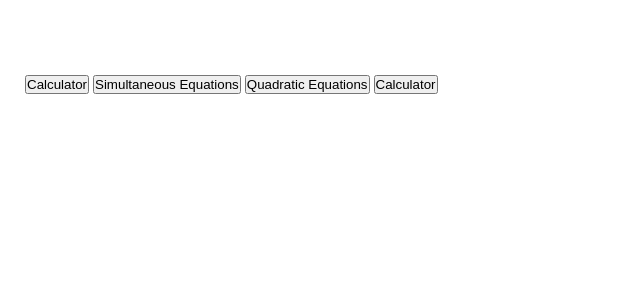
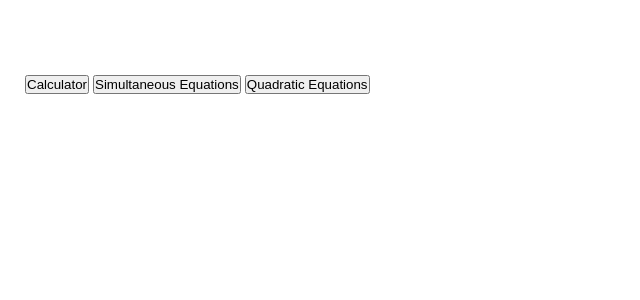
Before and after one commit to idukrystal/SolveIt, a Flask app: page / in a window 1280 px wide; the page is wider, and only the part inside the window is pictured. Shown: the part 77-377 px from the top of that part, without its empty margins (0-640 px from the left). Run offline with Flask 3, Linux system fonts and the light colour scheme.

Commit message:
initial code5

```diff
--- a/templates/index.html
+++ b/templates/index.html
@@ -17,7 +17,6 @@
       <button class="select" onclick="getSolver('calculator')">Calculator</button>
     <button class="select" onclick="getSolver('simultaneous')">Simultaneous Equations</button>
     <button class="select" onclick="getSolver('quadratic')">Quadratic Equations</button>
-    <button class="select" onclick="getSolver('calculator')">Calculator</button>
     <!-- Input field and "Solve" button -->
     <div id="equation-input">
        <br><br>
```
